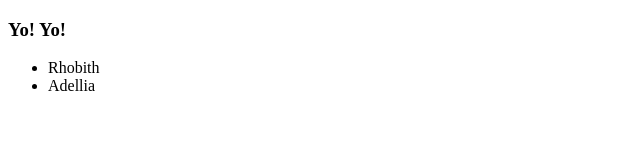
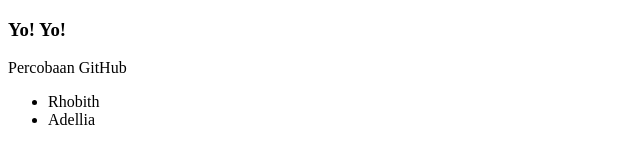
Before and after one commit to rhobith/coba-test, a plain HTML site: page index.html in a window 1280 px wide. Shown: the whole page, without its empty margins (0-640 px from the left). Drawn offline with Linux system fonts and the light colour scheme.

Commit message:
menambahkan paragraph

```diff
--- a/index.html
+++ b/index.html
@@ -9,6 +9,7 @@
 
 <body>
     <h3>Yo! Yo!</h3>
+    <p>Percobaan GitHub</p>
     <ul>
         <li>Rhobith</li>
         <li>Adellia</li>
```
